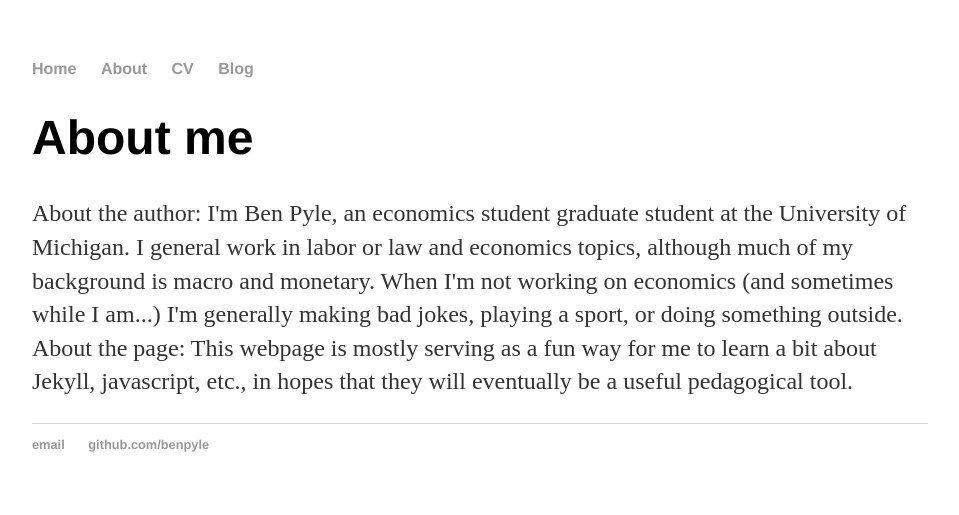
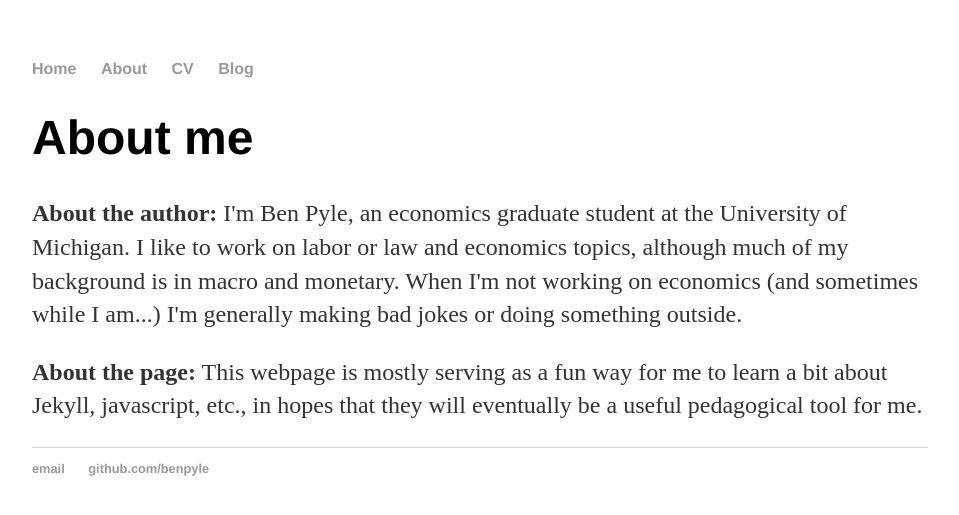
Before and after one commit to BenPyle/BenPyle.github.io, a Jekyll site: the page built from about/index.html, in a window 1280 px wide. Shown: the top 515 px of the page, without its empty margins (160-1119 px from the left). Built offline with Jekyll 4.4.1, drawn with Linux system fonts in a browser that asks for light colours.

Commit message:
Update index.html

```diff
--- a/about/index.html
+++ b/about/index.html
@@ -4,9 +4,8 @@
 ---
 	<h1>{{ page.title }}</h1>
 
-<p> About the author: I'm Ben Pyle, an economics student graduate student at the University of Michigan.
-I general work in labor or law and economics topics, although much of my background is macro and monetary.
-When I'm not working on economics (and sometimes while I am...) I'm generally making bad jokes,
-playing a sport, or doing something outside. <br/>
-About the page: This webpage is mostly serving as a fun way for me to learn
-a bit about Jekyll, javascript, etc., in hopes that they will eventually be a useful pedagogical tool. </p>
+<p> <b>About the author:</b> I'm Ben Pyle, an economics graduate student at the University of Michigan.
+I like to work on labor or law and economics topics, although much of my background is in macro and monetary.
+When I'm not working on economics (and sometimes while I am...) I'm generally making bad jokes or doing something outside. </p>
+<p><b>About the page:</b> This webpage is mostly serving as a fun way for me to learn
+a bit about Jekyll, javascript, etc., in hopes that they will eventually be a useful pedagogical tool for me. </p>
```
